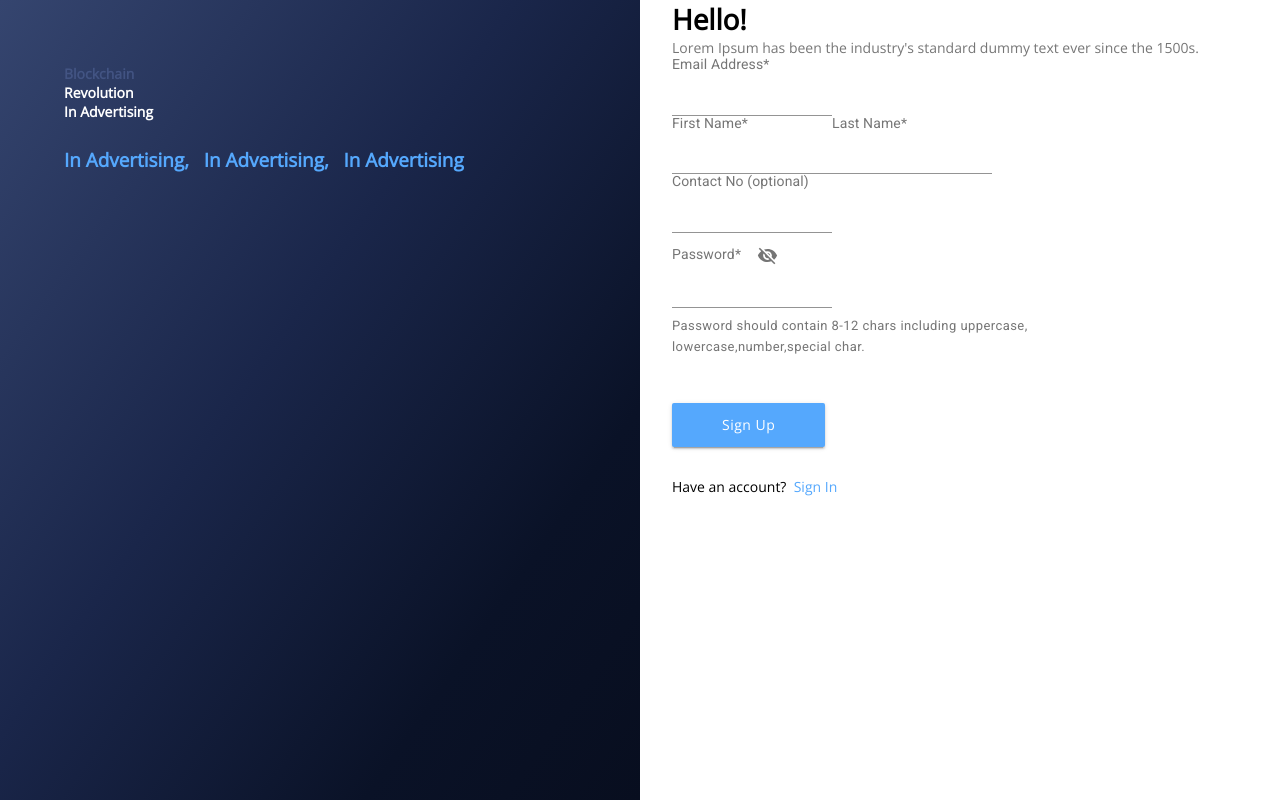
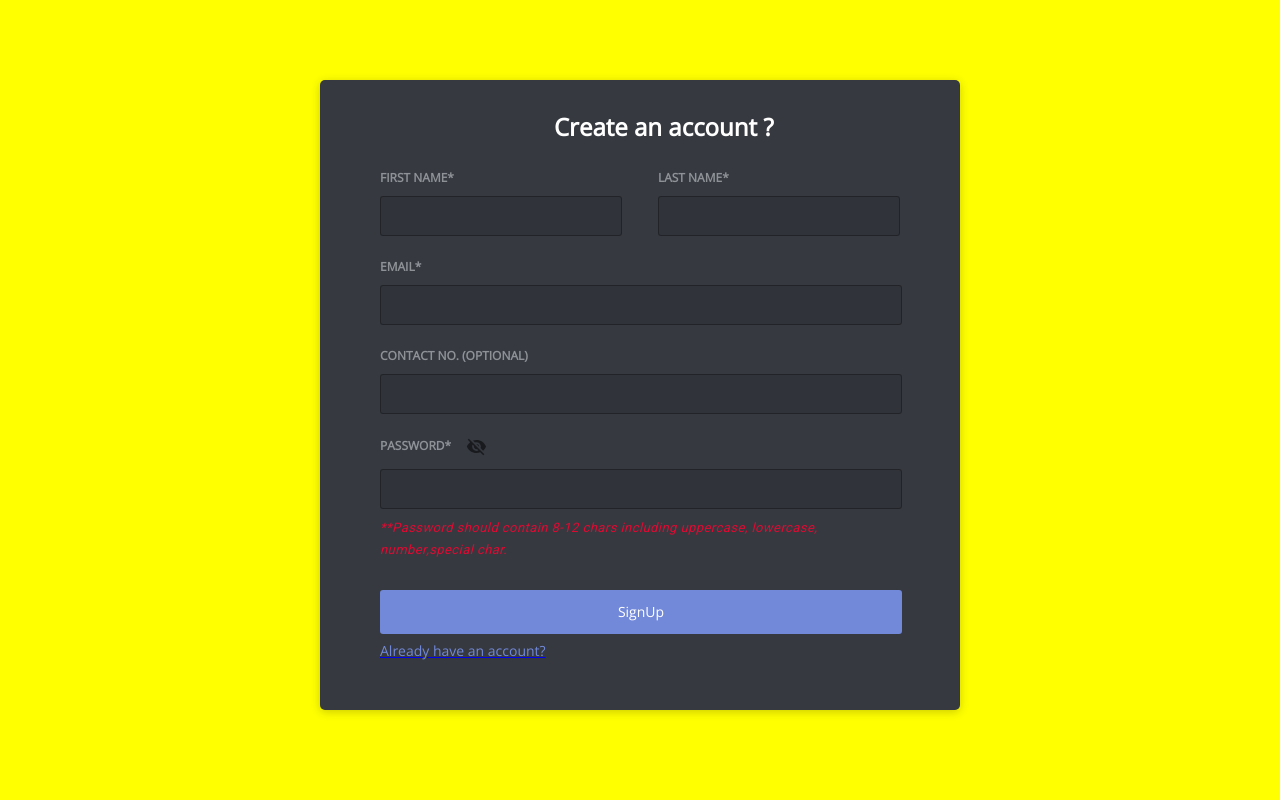
Before and after one commit to SiddhiJhunjhunwala/CodeShareClient, a React (Create React App) app: page /signup in a window 1280 px wide. Built offline with nearby package versions, Linux system fonts and the light colour scheme; a web font is replaced by a local one.

Commit message:
login signup

```diff
--- a/src/App.js
+++ b/src/App.js
@@ -22,8 +22,8 @@ export default function App(props) {
   return (
     <div className="App">
       <Switch>
-        <AuthRoute exact path="/login" component={Login} />
-        <AuthRoute exact path="/signup" component={Signup} />
+        {/* <AuthRoute exact path="/login" component={Login} />
+        <AuthRoute exact path="/signup" component={Signup} /> */}
 
         {/* <ProtectedRoute exact path="/pusher" component={Pusher} />
         <ProtectedRoute exact path="/modal" component={ModalC} /> */}
@@ -36,8 +36,8 @@ export default function App(props) {
           path="/invitation/:room_id"
           component={JoinRoomPage}
         />
-        <Route exact path="/l" component={LoginPage} />
-        <Route exact path="/s" component={SignupPage} />
+        <Route exact path="/login" component={LoginPage} />
+        <Route exact path="/signup" component={SignupPage} />
         <ProtectedRoute path="/" component={PageNotFound} />
       </Switch>
     </div>
--- a/src/pages/login_page.js
+++ b/src/pages/login_page.js
@@ -94,7 +94,7 @@ const LoginPage = (props) => {
                     Login
                   </button>
 
-                  <Link to="/s">
+                  <Link to="/signup">
                     <div className="button-bottom-signup">
                       Create an account?
                     </div>
--- a/src/pages/signup_page.js
+++ b/src/pages/signup_page.js
@@ -131,7 +131,7 @@ const SignupPage = (props) => {
                     SignUp
                   </button>
 
-                  <Link to="/l">
+                  <Link to="/login">
                     <div className="button-bottom-signup">
                       Already have an account?
                     </div>
```
